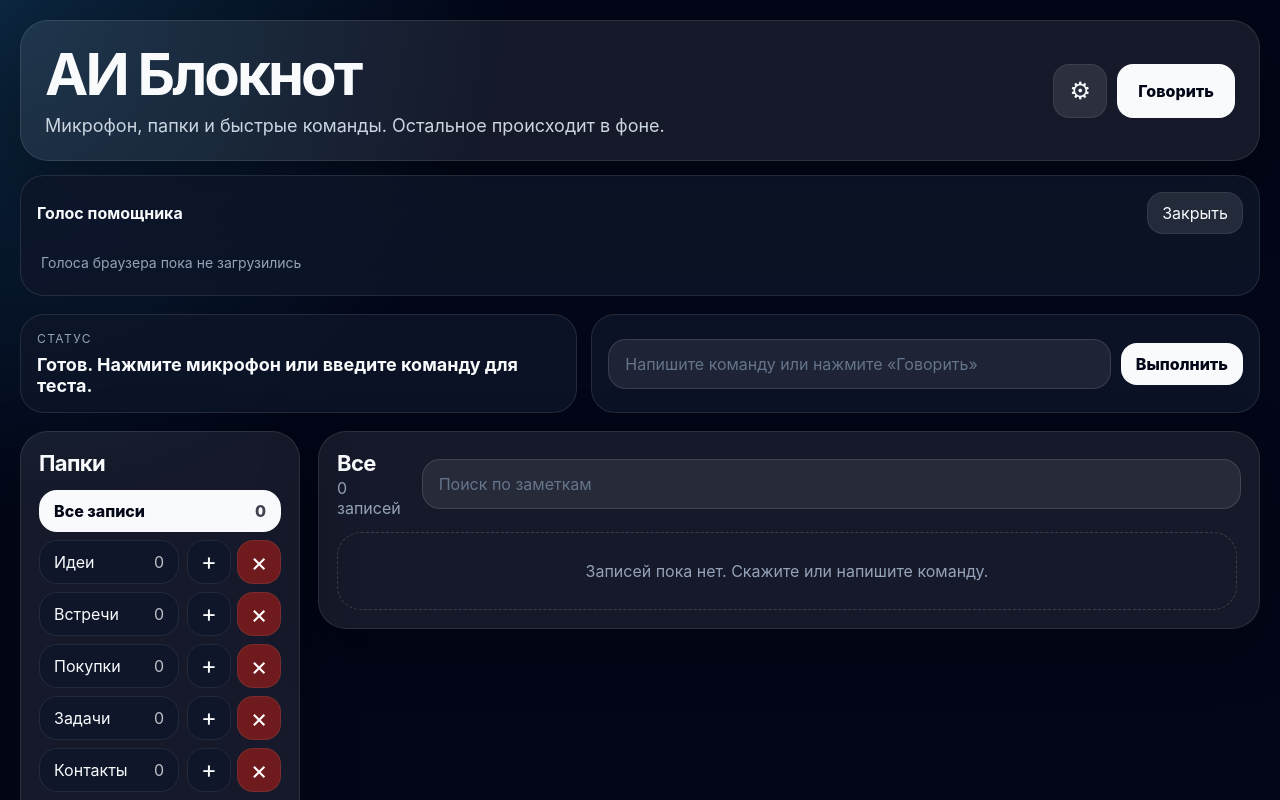
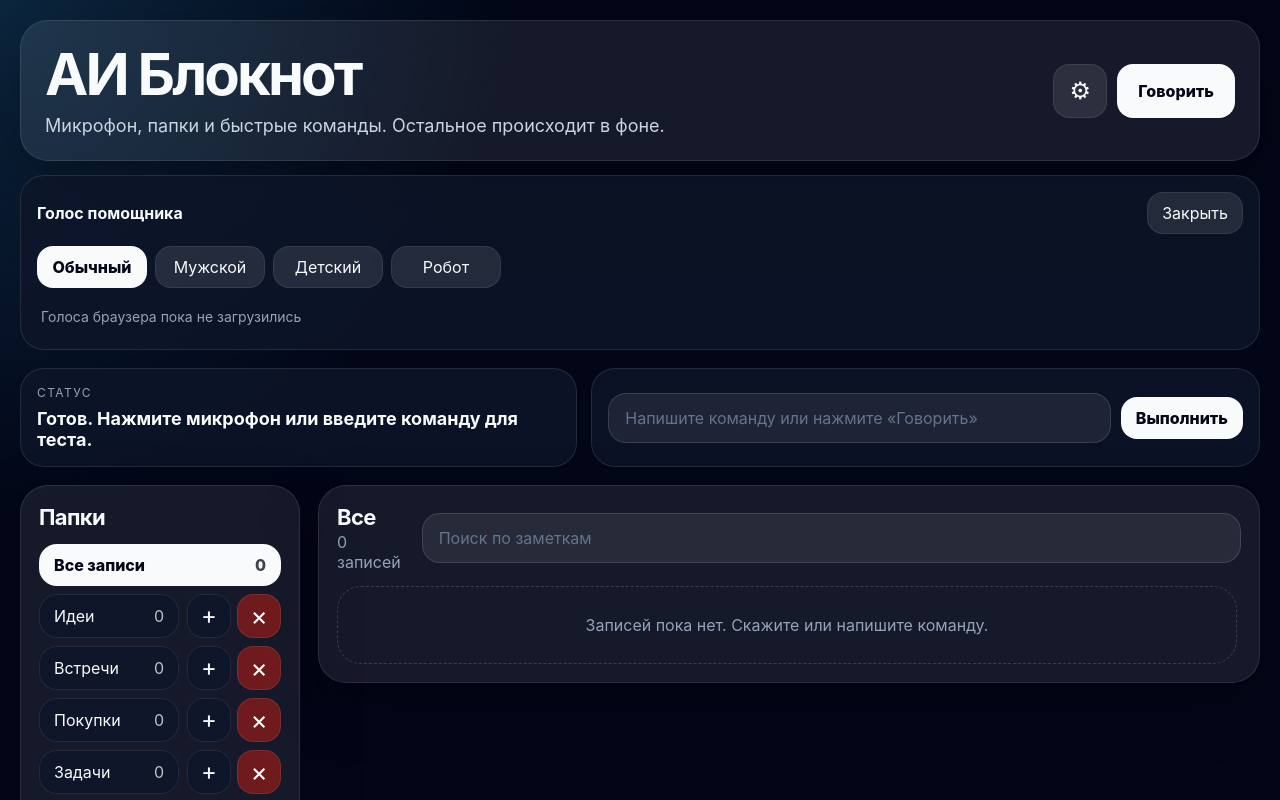
Before and after one commit to byrakov12345-hue/voice-notebook-vercel, a React (Vite) app: page / in a window 1280 px wide. Both pictures are taken after a click on the button "Открыть настройки голоса". Shown: the top 800 px of the page. Built offline with nearby package versions, Linux system fonts and the light colour scheme.

Commit message:
Add Russian voice styles and limit voice list

```diff
--- a/src/App.jsx
+++ b/src/App.jsx
@@ -4,6 +4,7 @@ const SpeechRecognition = typeof window !== 'undefined' && (window.SpeechRecogni
 const STORAGE_KEY = 'smart_voice_notebook_live_v2';
 const LEGACY_STORAGE_KEYS = ['smart_voice_notebook_live_v1'];
 const VOICE_STORAGE_KEY = 'smart_voice_notebook_voice_v1';
+const VOICE_STYLE_STORAGE_KEY = 'smart_voice_notebook_voice_style_v1';
 
 const DEFAULT_FOLDERS = [
   'Идеи', 'Встречи', 'Покупки', 'Задачи', 'Контакты', 'Коды и комбинации',
@@ -134,7 +135,20 @@ function prepareSpeechText(text) {
     .trim();
 }
 
-function speak(text, preferredVoiceURI = '') {
+function getVoiceStyleConfig(style) {
+  switch (style) {
+    case 'male':
+      return { label: 'Мужской', rate: 0.9, pitch: 0.72 };
+    case 'child':
+      return { label: 'Детский', rate: 1.02, pitch: 1.32 };
+    case 'robot':
+      return { label: 'Робот', rate: 0.86, pitch: 0.58 };
+    default:
+      return { label: 'Обычный', rate: 0.92, pitch: 1 };
+  }
+}
+
+function speak(text, preferredVoiceURI = '', voiceStyle = 'default') {
   if (!window.speechSynthesis) return;
   window.speechSynthesis.cancel();
   const msg = new SpeechSynthesisUtterance(prepareSpeechText(text));
@@ -143,8 +157,9 @@ function speak(text, preferredVoiceURI = '') {
   const preferredVoice = preferredVoiceURI ? voices.find(voice => voice.voiceURI === preferredVoiceURI) : null;
   const ruVoice = preferredVoice || voices.find(voice => /^ru(-|_)?/i.test(voice.lang)) || voices.find(voice => /russian|рус/i.test(voice.name));
   if (ruVoice) msg.voice = ruVoice;
-  msg.rate = 0.92;
-  msg.pitch = 1;
+  const styleConfig = getVoiceStyleConfig(voiceStyle);
+  msg.rate = styleConfig.rate;
+  msg.pitch = styleConfig.pitch;
   window.speechSynthesis.speak(msg);
 }
 
@@ -843,6 +858,7 @@ export default function App() {
   const [settingsOpen, setSettingsOpen] = useState(false);
   const [voiceOptions, setVoiceOptions] = useState([]);
   const [selectedVoiceURI, setSelectedVoiceURI] = useState('');
+  const [selectedVoiceStyle, setSelectedVoiceStyle] = useState('default');
   const useAI = true;
   const recognitionRef = useRef(null);
   const lastCommandRef = useRef({ text: '', at: 0 });
@@ -860,12 +876,8 @@ export default function App() {
 
     const loadVoices = () => {
       const voices = window.speechSynthesis.getVoices?.() || [];
-      const usable = [...voices].sort((a, b) => {
-        const aRu = /^ru(-|_)?/i.test(a.lang) || /russian|рус/i.test(a.name);
-        const bRu = /^ru(-|_)?/i.test(b.lang) || /russian|рус/i.test(b.name);
-        if (aRu !== bRu) return aRu ? -1 : 1;
-        return String(a.name || '').localeCompare(String(b.name || ''));
-      });
+      const filtered = voices.filter(voice => /^ru(-|_)?/i.test(voice.lang) || /russian|рус/i.test(voice.name));
+      const usable = (filtered.length ? filtered : voices).sort((a, b) => String(a.name || '').localeCompare(String(b.name || '')));
       setVoiceOptions(usable);
 
       const saved = localStorage.getItem(VOICE_STORAGE_KEY) || '';
@@ -890,6 +902,15 @@ export default function App() {
     if (selectedVoiceURI) localStorage.setItem(VOICE_STORAGE_KEY, selectedVoiceURI);
   }, [selectedVoiceURI]);
 
+  useEffect(() => {
+    const savedStyle = localStorage.getItem(VOICE_STYLE_STORAGE_KEY);
+    if (savedStyle) setSelectedVoiceStyle(savedStyle);
+  }, []);
+
+  useEffect(() => {
+    localStorage.setItem(VOICE_STYLE_STORAGE_KEY, selectedVoiceStyle);
+  }, [selectedVoiceStyle]);
+
   const visibleNotes = useMemo(() => {
     let list = [...data.notes].sort((a, b) => new Date(b.createdAt) - new Date(a.createdAt));
     if (selectedFolder !== 'Все') list = list.filter(n => n.folder === selectedFolder);
@@ -899,7 +920,7 @@ export default function App() {
 
   function setStatusVoice(text, voice = true) {
     setStatus(text);
-    if (voice) speak(text, selectedVoiceURI);
+    if (voice) speak(text, selectedVoiceURI, selectedVoiceStyle);
   }
 
   function openFolder(folderName, voice = true) {
@@ -1115,7 +1136,7 @@ export default function App() {
       return true;
     }
     if (plan.action === 'share_current') { selectedNote ? shareNote(selectedNote) : setStatusVoice('Сначала откройте запись.'); return true; }
-    if (plan.action === 'read_current') { selectedNote ? speak(shareText(selectedNote), selectedVoiceURI) : setStatusVoice('Сначала откройте запись.'); return true; }
+    if (plan.action === 'read_current') { selectedNote ? speak(shareText(selectedNote), selectedVoiceURI, selectedVoiceStyle) : setStatusVoice('Сначала откройте запись.'); return true; }
     if (plan.action === 'read_contact_latest') {
       const latestContact = [...data.notes]
         .filter(note => note.folder === 'Контакты' || note.type === 'contact')
@@ -1123,7 +1144,7 @@ export default function App() {
       if (!latestContact) setStatusVoice('В папке Контакты пока нет записей.');
       else {
         openNote(latestContact);
-        speak(contactSpeechText(latestContact), selectedVoiceURI);
+        speak(contactSpeechText(latestContact), selectedVoiceURI, selectedVoiceStyle);
         setSuggestedFolder('Контакты');
         setStatus('');
       }
@@ -1136,7 +1157,7 @@ export default function App() {
       if (!latestInFolder) setStatusVoice(`В папке ${plan.folder || 'этой'} пока нет записей.`);
       else {
         openNote(latestInFolder);
-        speak(shareText(latestInFolder), selectedVoiceURI);
+        speak(shareText(latestInFolder), selectedVoiceURI, selectedVoiceStyle);
         setSuggestedFolder(plan.folder);
         setStatus('');
       }
@@ -1201,7 +1222,7 @@ export default function App() {
           .sort((a, b) => new Date(b.createdAt) - new Date(a.createdAt))[0];
         if (!latestContact) return setStatusVoice('В папке Контакты пока нет записей.');
         openNote(latestContact);
-        speak(contactSpeechText(latestContact), selectedVoiceURI);
+        speak(contactSpeechText(latestContact), selectedVoiceURI, selectedVoiceStyle);
         setSuggestedFolder('Контакты');
         setStatus('');
         return;
@@ -1212,12 +1233,12 @@ export default function App() {
           .sort((a, b) => new Date(b.createdAt) - new Date(a.createdAt))[0];
         if (!latestInFolder) return setStatusVoice(`В папке ${folderMatch.name} пока нет записей.`);
         openNote(latestInFolder);
-        speak(shareText(latestInFolder), selectedVoiceURI);
+        speak(shareText(latestInFolder), selectedVoiceURI, selectedVoiceStyle);
         setSuggestedFolder(folderMatch.name);
         setStatus('');
         return;
       }
-      return selectedNote ? speak(shareText(selectedNote), selectedVoiceURI) : setStatusVoice('Сначала откройте запись.');
+      return selectedNote ? speak(shareText(selectedNote), selectedVoiceURI, selectedVoiceStyle) : setStatusVoice('Сначала откройте запись.');
     }
     if (intent === 'call') {
       const found = searchNotes(data.notes.filter(n => n.type === 'contact'), spoken)[0] || selectedNote;
@@ -1281,6 +1302,20 @@ export default function App() {
             <strong>Голос помощника</strong>
             <button onClick={() => setSettingsOpen(false)}>Закрыть</button>
           </div>
+          <div className="voice-style-list">
+            {['default', 'male', 'child', 'robot'].map(style => (
+              <button
+                key={style}
+                className={selectedVoiceStyle === style ? 'voice-style-option active' : 'voice-style-option'}
+                onClick={() => {
+                  setSelectedVoiceStyle(style);
+                  speak(`Выбран стиль ${getVoiceStyleConfig(style).label}`, selectedVoiceURI, style);
+                }}
+              >
+                {getVoiceStyleConfig(style).label}
+              </button>
+            ))}
+          </div>
           <div className="voice-list">
             {voiceOptions.length ? voiceOptions.map(voice => (
               <button
@@ -1288,7 +1323,7 @@ export default function App() {
                 className={selectedVoiceURI === voice.voiceURI ? 'voice-option active' : 'voice-option'}
                 onClick={() => {
                   setSelectedVoiceURI(voice.voiceURI);
-                  speak(`Выбран голос ${voice.name}`, voice.voiceURI);
+                  speak(`Выбран голос ${voice.name}`, voice.voiceURI, selectedVoiceStyle);
                 }}
               >
                 <span>{voiceDisplayMeta(voice).title}</span>
--- a/src/styles.css
+++ b/src/styles.css
@@ -21,6 +21,9 @@ button:disabled { cursor: not-allowed; opacity: 0.55; }
 
 .settings-panel { margin: 14px 0 18px; padding: 16px; border-radius: 24px; border: 1px solid rgba(255,255,255,0.1); background: rgba(15,23,42,0.78); }
 .settings-head { display: flex; justify-content: space-between; gap: 12px; align-items: center; margin-bottom: 12px; }
+.voice-style-list { display: flex; flex-wrap: wrap; gap: 8px; margin-bottom: 12px; }
+.voice-style-option { min-width: 110px; }
+.voice-style-option.active { background: #f8fafc; color: #020617; font-weight: 800; }
 .voice-list { display: grid; gap: 8px; }
 .voice-option { width: 100%; text-align: left; display: flex; justify-content: space-between; gap: 12px; align-items: center; border-radius: 16px; background: rgba(255,255,255,0.08); }
 .voice-option.active { background: #f8fafc; color: #020617; font-weight: 800; }
```
